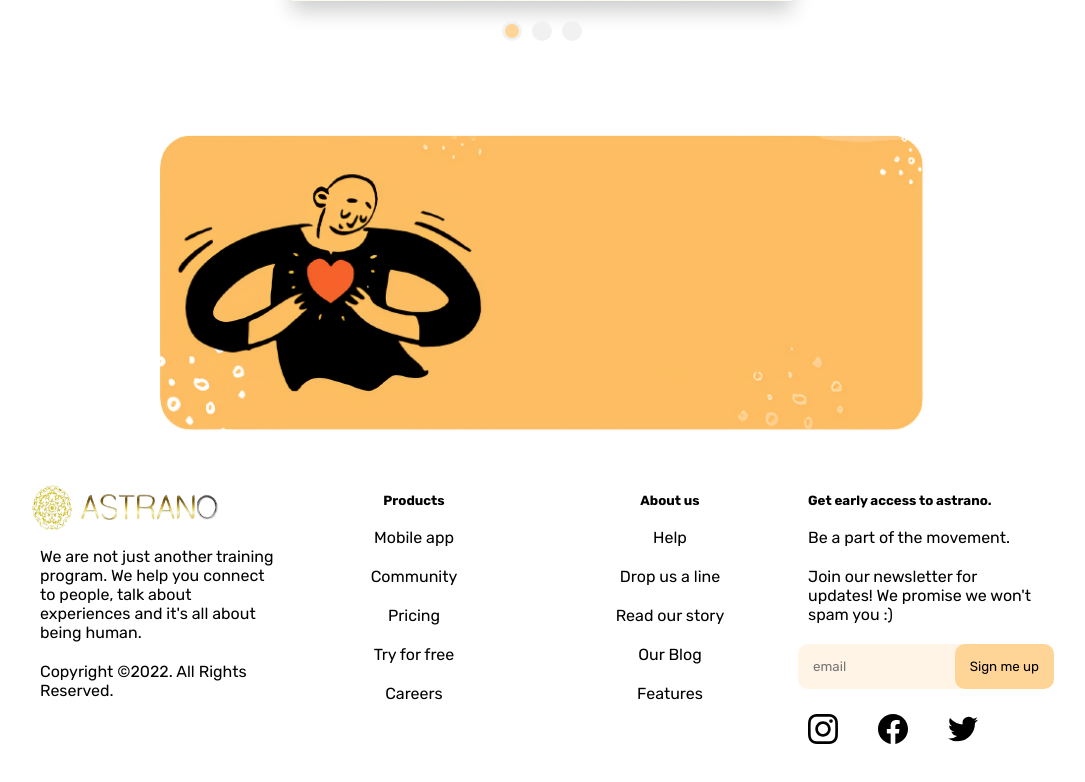
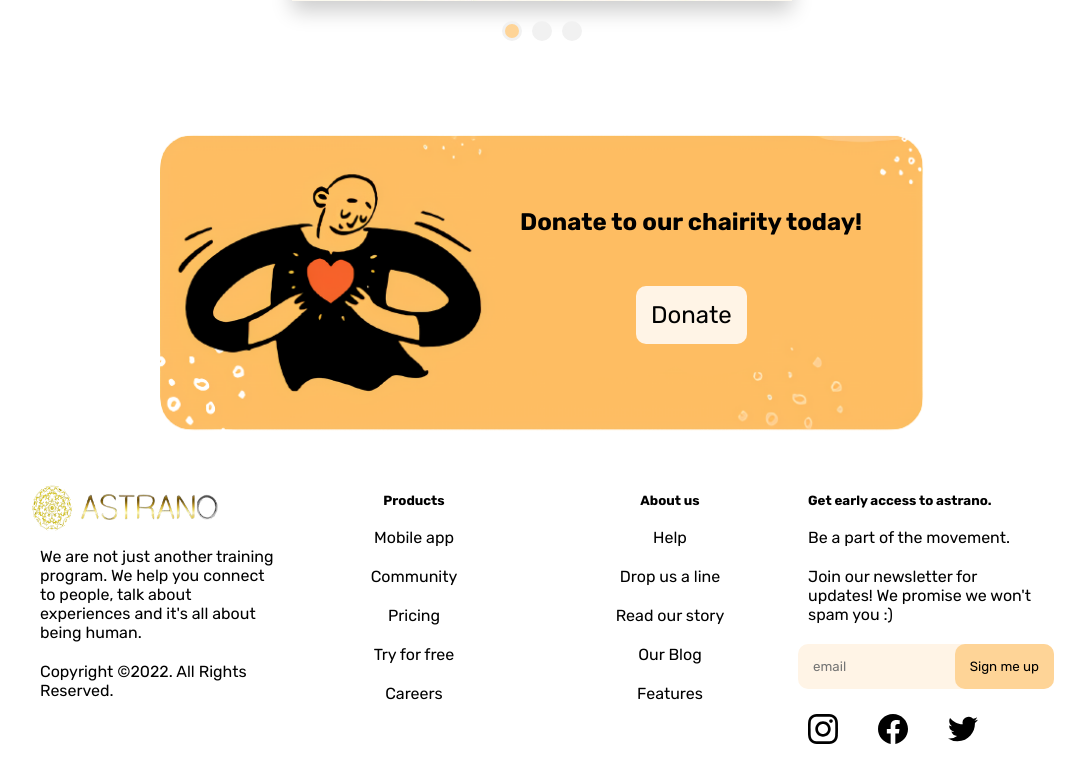
Before and after one commit to frivar31/astrano, a React (Create React App) app: page / in a window 1280 px wide. Shown: the part 1520-2302 px from the top of the page, without its empty margins (98-1183 px from the left). Built offline with nearby package versions, Linux system fonts and the light colour scheme.

Commit message:
improved banner for donations and made minor adjustments to donate / training page

```diff
--- a/src/components/banner/Banner.js
+++ b/src/components/banner/Banner.js
@@ -6,6 +6,8 @@ function Banner() {
       <div className='banner-img'>
 
       <img src='assets/footer_banner.png' alt=''/>
+      <h1>Donate to our chairity today! </h1>
+      <button> Donate </button>
 
     </div>
   )
--- a/src/components/banner/Banner.scss
+++ b/src/components/banner/Banner.scss
@@ -1,9 +1,32 @@
 .banner-img {
     display:flex;
     justify-content: center;
+    position:relative;
 }
 
 .banner-img img {
     width:60%;
     height:60%;
+
 }
+
+.banner-img h1 {
+    position: absolute;
+    top:25%;
+    right:25%;
+    font-size: x-large;
+
+
+}
+
+.banner-img button {
+    position: absolute;
+    top:50%;
+    right:34%;
+    font-size: x-large;
+
+    background-color: #fff4e6;
+    padding: 15px;
+    border-radius: 10px;
+    border: none;
+}
--- a/src/pages/Donate.js
+++ b/src/pages/Donate.js
@@ -3,7 +3,7 @@ import React from 'react'
 function Donate() {
   return (
 
-         <div>Donate</div>
+         <div>please send money we poor. page is still under construction. thank you come agian.</div>
 
   )
 }
--- a/src/pages/Training.js
+++ b/src/pages/Training.js
@@ -1,11 +1,12 @@
 import React from 'react'
 import Header from '../components/header/Header'
+
 
 function Training() {
   return (
     <div>
         <Header/>
-        Training
+        <div>Training</div>
     </div>
   )
 }
```
